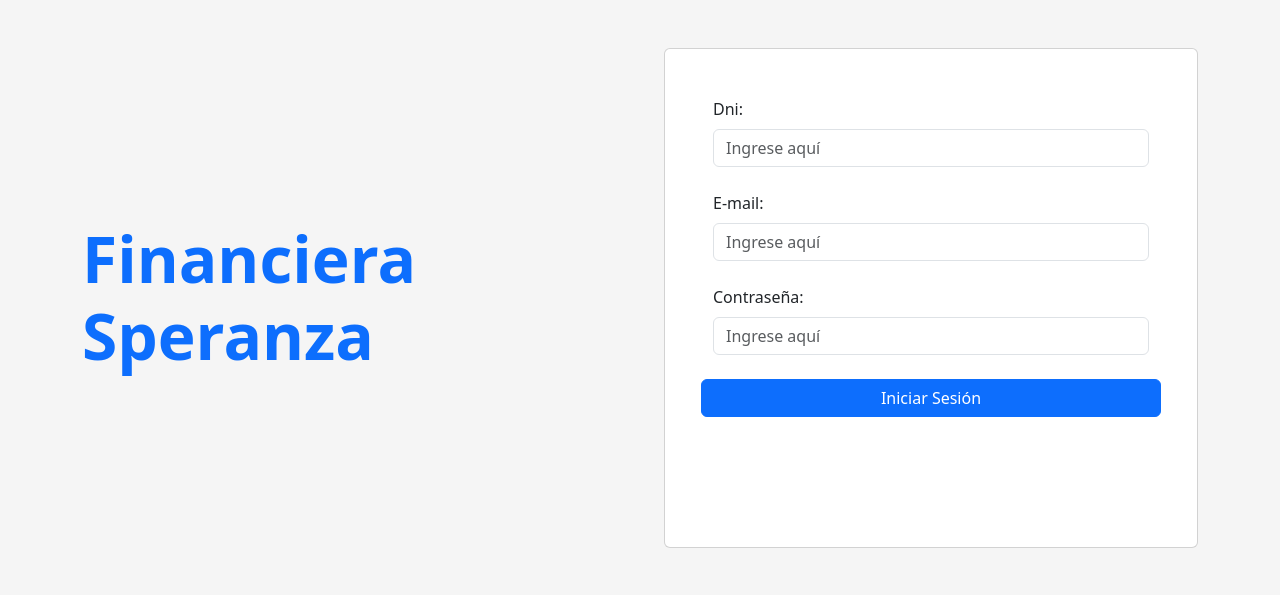
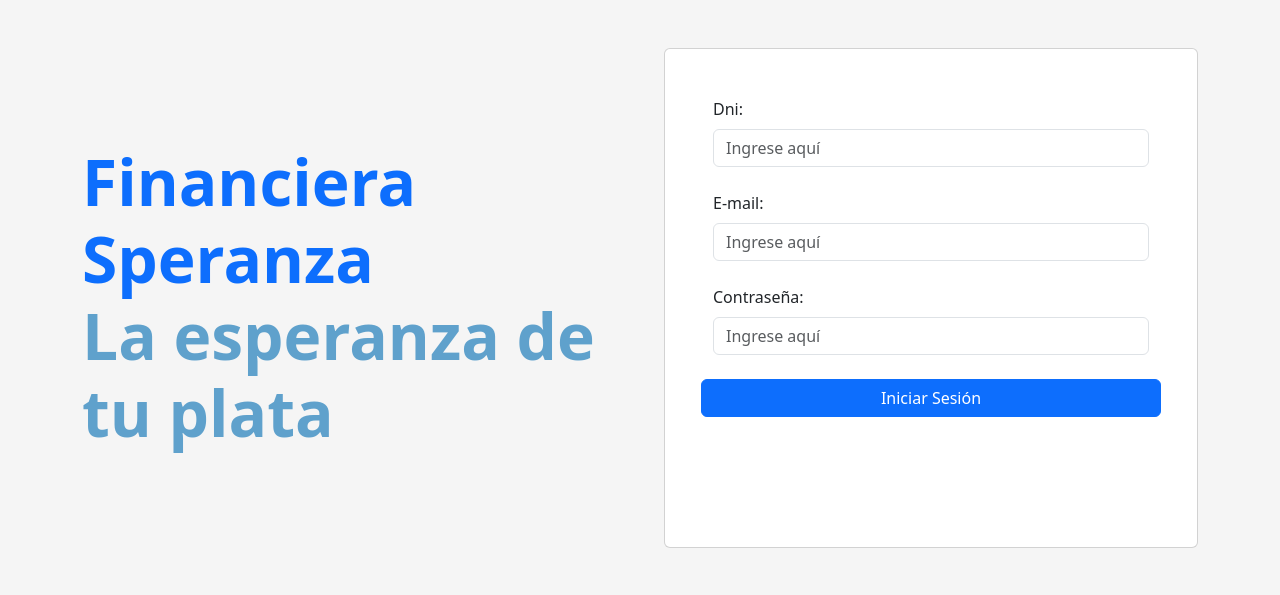
Before and after one commit to Ezequiel12D/Financiera, a PHP site: page /views/login.php in a window 1280 px wide. Shown: the top 595 px of the page. Run offline with PHP 8.4, Linux system fonts and the light colour scheme.

Commit message:
agrego cosas

```diff
--- a/views/login.php
+++ b/views/login.php
@@ -6,6 +6,9 @@
         <div class="col-lg-6 mb-5 mb-lg-0">
           <h1 class="my-5 display-3 fw-bold ls-tight">
             <span class="text-primary">Financiera <br> Speranza</span>
+            <p style="color: #5FA1CC; text-align:left;">
+              La esperanza de tu plata
+            </p>
           </h1>
           <p style="color: hsl(217, 10%, 50%)">
           </p>
--- a/views/register.php
+++ b/views/register.php
@@ -6,7 +6,7 @@
                 <div class="card card-registration my-4">
                     <div class="row g-0">
                         <div class="col-xl-6 d-none d-xl-block">
-                            <img src="" alt="Sample photo" class="img-fluid" style="border-top-left-radius: .25rem; border-bottom-left-radius: .25rem;" />
+                            <img src="../img/gestion-financiera.jpg" alt="Sample photo" class="img-register" style="margin-top:70px; right:10px; padding: 10px; border-radius: 25px;" />
                         </div>
                         <div class="col-xl-6">
                             <div class="card-body p-md-5 text-black">
@@ -120,7 +120,7 @@
 
                             <br>
                             <div class="d-flex justify-content-end pt-3">
-                                <button type="button" class="btn btn-warning btn-lg ms-2">Registrarse</button>
+                                <button type="button" class="btn btn-warning btn-lg ms-2 ">Registrarse</button>
                             </div>
 
                         </div>
```
Also changed, not shown: img/gestion-financiera.jpg (added).
